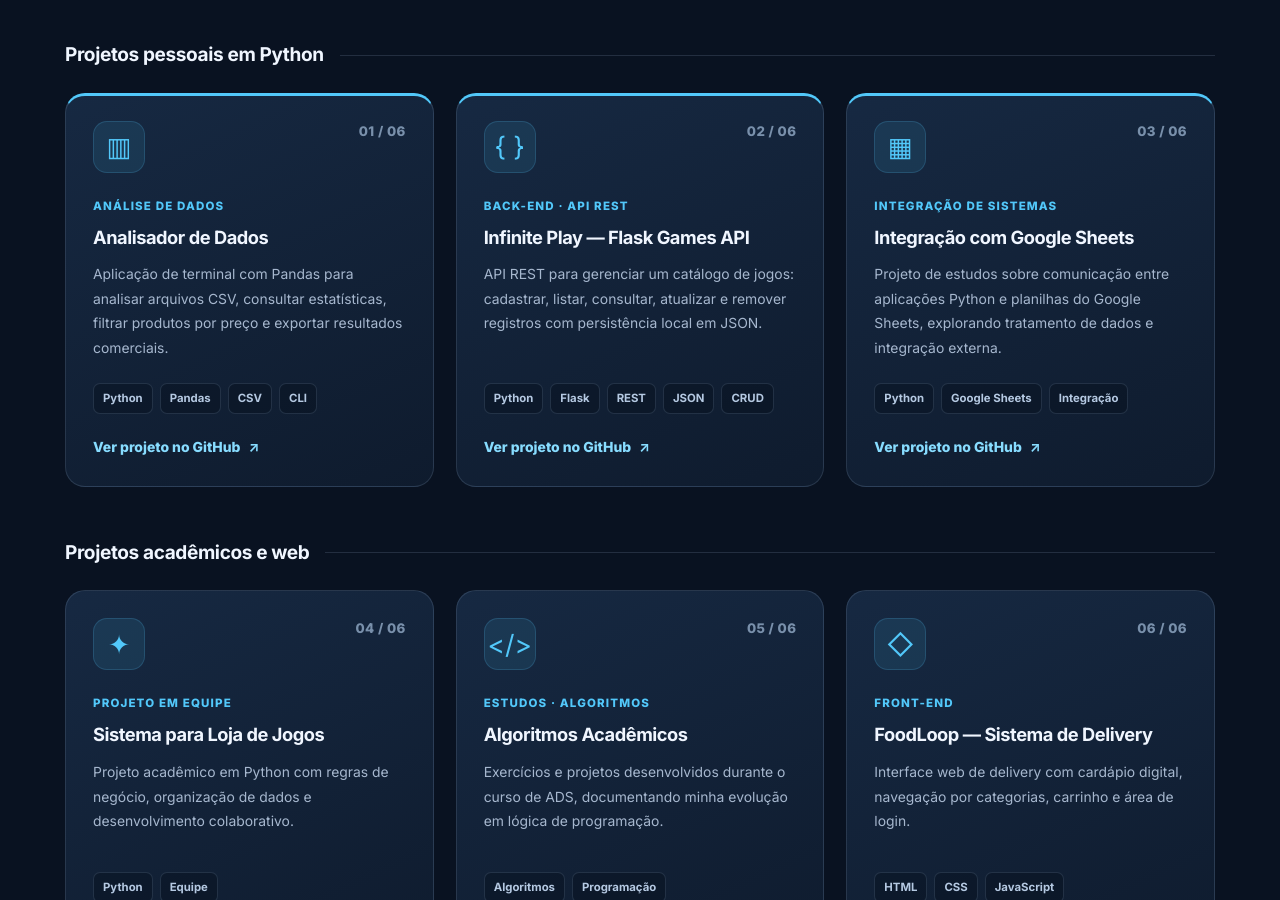
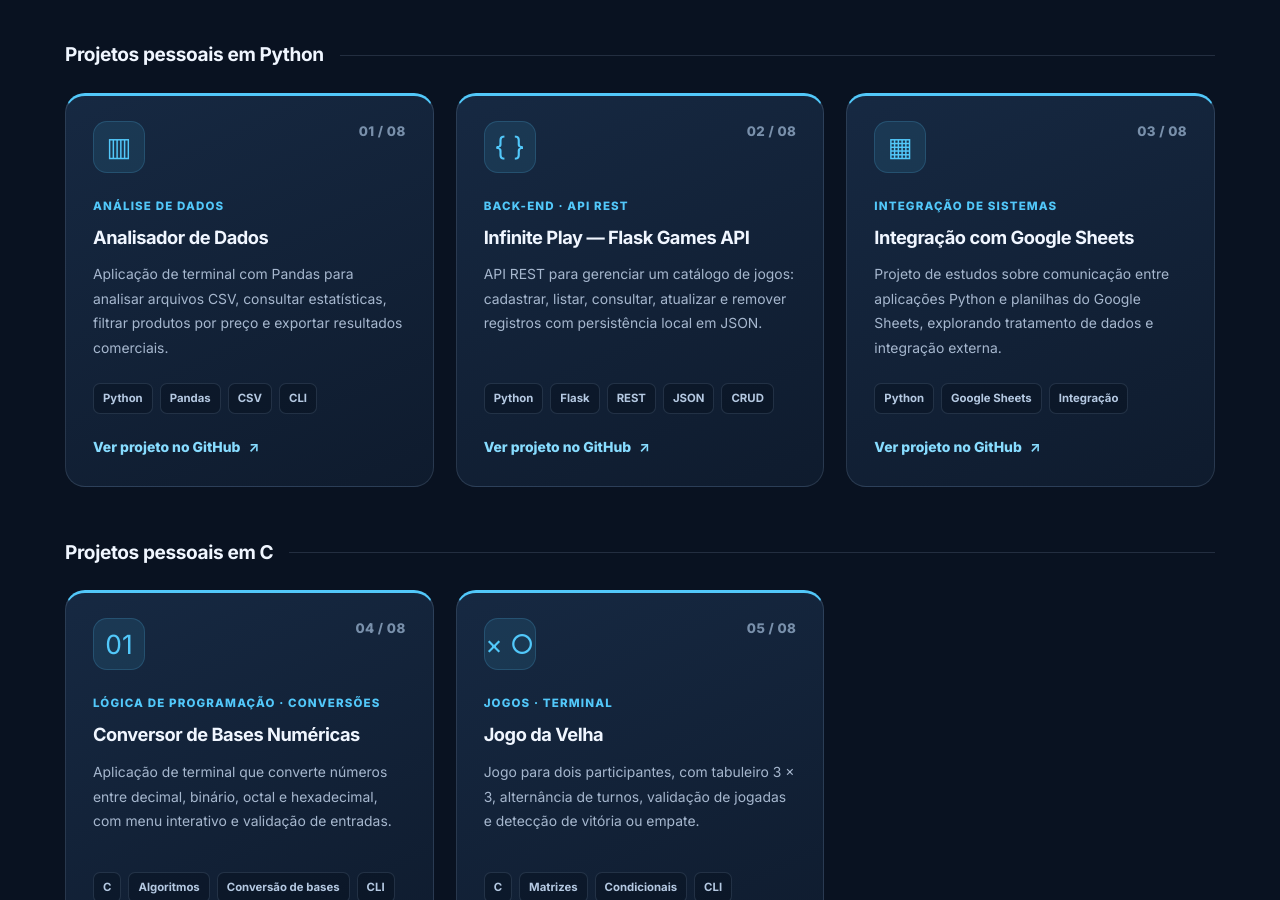
Before and after one commit to Rafael-Santos-Tech/rafael-portfolio, a plain HTML site: page index.html in a window 1280 px wide. Shown: the part 1900-2800 px from the top of the page. Drawn offline with Linux system fonts and the light colour scheme.

Commit message:
adiciona projetos em C ao portfolio

```diff
--- a/index.html
+++ b/index.html
@@ -4,16 +4,15 @@
   <meta charset="UTF-8">
   <meta name="viewport" content="width=device-width, initial-scale=1">
   <meta name="theme-color" content="#091221">
-  <meta name="description" content="Portfólio de Rafael Santos, estudante de ADS. Projetos em Python, Flask, Pandas, APIs REST, integração de sistemas e desenvolvimento web.">
+  <meta name="description" content="Portfólio de Rafael Santos, estudante de ADS. Projetos em Python, C, Flask, Pandas, APIs REST e desenvolvimento web.">
   <meta property="og:title" content="Rafael Santos | Desenvolvedor em formação">
-  <meta property="og:description" content="Conheça meus projetos de desenvolvimento de software, análise de dados e APIs REST.">
+  <meta property="og:description" content="Conheça meus projetos em Python, linguagem C, análise de dados, APIs REST e desenvolvimento web.">
   <meta property="og:type" content="website">
   <title>Rafael Santos | Portfólio de Desenvolvimento</title>
   <link rel="preconnect" href="https://fonts.googleapis.com">
   <link rel="preconnect" href="https://fonts.gstatic.com" crossorigin>
   <link href="https://fonts.googleapis.com/css2?family=Inter:wght@400;500;600;700;800&display=swap" rel="stylesheet">
-
-  <!-- Os estilos ficam incorporados para evitar problemas de caminho ou cache do style.css. -->
+  <!-- Mantido o CSS incorporado do portfólio original. -->
   <style>
     :root {
       color-scheme: dark;
@@ -30,7 +29,6 @@
       --radius: 20px;
       --shadow: 0 24px 90px rgba(0,0,0,.2);
     }
-
     *, *::before, *::after { box-sizing: border-box; }
     html { scroll-behavior: smooth; scroll-padding-top: 108px; }
     body {
@@ -52,7 +50,6 @@
     .shell { width: min(1150px, calc(100% - 56px)); margin-inline: auto; }
     .skip-link { position: fixed; z-index: 100; left: 16px; top: -65px; background: var(--accent); padding: 12px; color: #061522; border-radius: 8px; }
     .skip-link:focus { top: 16px; }
-
     /* Navegação */
     .site-header {
       position: sticky;
@@ -74,7 +71,6 @@
     .primary-nav a:hover::after { width: 100%; }
     .nav-cta { display: inline-flex; align-items: center; justify-content: center; gap: 8px; border: 1px solid rgba(82,200,250,.45); background: rgba(82,200,250,.09); padding: 10px 17px; border-radius: 10px; color: #addef8; font-weight: 700; font-size: .85rem; white-space: nowrap; transition: background .2s, transform .2s; }
     .nav-cta:hover { background: rgba(82,200,250,.17); transform: translateY(-1px); }
-
     /* Bloco inicial */
     .hero { display: grid; grid-template-columns: minmax(0, 1.18fr) minmax(300px, .82fr); align-items: center; gap: clamp(36px, 6vw, 90px); padding-block: 108px 100px; }
     .eyebrow { display: inline-flex; align-items: center; gap: 10px; margin: 0 0 20px; color: var(--accent); font-size: .75rem; font-weight: 800; letter-spacing: .18em; text-transform: uppercase; }
@@ -112,7 +108,6 @@
     .code-comment { color: #647d99; }
     .available-note { display: flex; align-items: center; gap: 10px; margin-top: 20px; color: var(--muted); font-size: .82rem; }
     .available-note::before { content: ""; width: 8px; height: 8px; border-radius: 50%; background: #66dbb1; box-shadow: 0 0 10px rgba(102,219,177,.7); }
-
     /* Conteúdo */
     main { display: block; }
     .section { padding: 84px 0; border-top: 1px solid var(--stroke); }
@@ -152,7 +147,6 @@
     .site-footer { display: flex; align-items: center; justify-content: space-between; gap: 18px; padding: 28px 0 38px; border-top: 1px solid var(--stroke); color: var(--subtle); font-size: .83rem; }
     .site-footer a { color: #b8d9ef; }
     .site-footer a:hover { color: var(--accent); }
-
     @media (max-width: 1050px) {
       .hero { grid-template-columns: minmax(0, 1.1fr) minmax(280px, .9fr); gap: 38px; }
       .projects-grid { grid-template-columns: repeat(2, minmax(0, 1fr)); }
@@ -208,7 +202,6 @@
 </head>
 <body>
   <a href="#conteudo" class="skip-link">Pular para o conteúdo</a>
-
   <header class="site-header" id="inicio">
     <div class="shell nav-inner">
       <a class="brand" href="#inicio" aria-label="Rafael Santos, início">
@@ -222,22 +215,21 @@
       <a class="nav-cta" href="https://github.com/Rafael-Santos-Tech" target="_blank" rel="noopener noreferrer" aria-label="Abrir perfil do GitHub em uma nova aba">GitHub <span aria-hidden="true">↗</span></a>
     </div>
   </header>
-
   <main id="conteudo">
     <section class="shell hero" aria-labelledby="hero-titulo">
       <div class="hero-copy">
         <p class="eyebrow"><span class="eyebrow-dot" aria-hidden="true"></span>Portfólio de desenvolvimento</p>
         <h1 id="hero-titulo">Rafael <span class="accent">Santos.</span></h1>
         <p class="hero-role">Estudante de Análise e Desenvolvimento de Sistemas</p>
-        <p class="hero-description">Transformo desafios em soluções por meio da tecnologia. Desenvolvo projetos em Python, análise de dados, APIs REST e aplicações web.</p>
+        <p class="hero-description">Transformo desafios em soluções por meio da tecnologia. Desenvolvo projetos em Python, linguagem C, análise de dados, APIs REST e aplicações web.</p>
         <div class="actions">
           <a class="button button-primary" href="#projetos">Explorar projetos <span aria-hidden="true">↗</span></a>
           <a class="button button-secondary" href="https://github.com/Rafael-Santos-Tech" target="_blank" rel="noopener noreferrer">Meu GitHub <span aria-hidden="true">↗</span></a>
         </div>
         <div class="hero-metrics" aria-label="Resumo do portfólio">
-          <div class="metric"><strong>06</strong><span>Projetos em destaque</span></div>
+          <div class="metric"><strong>08</strong><span>Projetos em destaque</span></div>
           <div class="metric"><strong>03</strong><span>Projetos Python</span></div>
-          <div class="metric"><strong>ADS</strong><span>Formação</span></div>
+          <div class="metric"><strong>02</strong><span>Projetos em C</span></div>
         </div>
       </div>
       <div class="hero-visual" aria-hidden="true">
@@ -247,10 +239,10 @@
 <span class="code-purple">class</span> <span class="code-cyan">RafaelSantos</span>:
     nome = <span class="code-green">"Rafael Santos"</span>
     formacao = <span class="code-green">"ADS"</span>
-
     habilidades = [
         <span class="code-green">"Python"</span>, <span class="code-green">"Flask"</span>,
-        <span class="code-green">"Pandas"</span>, <span class="code-green">"SQL"</span>
+        <span class="code-green">"Pandas"</span>, <span class="code-green">"SQL"</span>,
+        <span class="code-green">"C"</span>
     ]
 
     foco = <span class="code-green">"Criar soluções"</span></pre>
@@ -258,7 +250,6 @@
         <div class="available-note">Projetos publicados no GitHub</div>
       </div>
     </section>
-
     <section id="sobre" class="section" aria-labelledby="sobre-titulo">
       <div class="shell about-layout">
         <div>
@@ -273,7 +264,6 @@
         </aside>
       </div>
     </section>
-
     <section id="habilidades" class="section" aria-labelledby="habilidades-titulo">
       <div class="shell">
         <p class="eyebrow">Ferramentas e conhecimentos</p>
@@ -284,7 +274,6 @@
         </div>
       </div>
     </section>
-
     <section id="projetos" class="section" aria-labelledby="projetos-titulo">
       <div class="shell">
         <div class="section-heading">
@@ -292,29 +281,26 @@
           <h2 id="projetos-titulo">Meus projetos</h2>
           <p class="section-lead">Projetos pessoais e acadêmicos que mostram meu aprendizado na prática. Cada cartão leva ao respectivo código-fonte no GitHub.</p>
         </div>
-
         <div class="group-heading"><h3>Projetos pessoais em Python</h3></div>
         <div class="projects-grid">
           <article class="project-card featured">
-            <div class="card-top"><span class="card-icon" aria-hidden="true">▥</span><span class="card-index">01 / 06</span></div>
+            <div class="card-top"><span class="card-icon" aria-hidden="true">▥</span><span class="card-index">01 / 08</span></div>
             <p class="project-category">Análise de dados</p>
             <h4>Analisador de Dados</h4>
             <p class="description">Aplicação de terminal com Pandas para analisar arquivos CSV, consultar estatísticas, filtrar produtos por preço e exportar resultados comerciais.</p>
             <div class="project-tags"><span>Python</span><span>Pandas</span><span>CSV</span><span>CLI</span></div>
             <a class="project-link" href="https://github.com/Rafael-Santos-Tech/Python-mini-projetos/tree/main/analisador_de-dados" target="_blank" rel="noopener noreferrer" aria-label="Ver código do Analisador de Dados no GitHub">Ver projeto no GitHub <span aria-hidden="true">↗</span></a>
           </article>
-
           <article class="project-card featured">
-            <div class="card-top"><span class="card-icon" aria-hidden="true">{ }</span><span class="card-index">02 / 06</span></div>
+            <div class="card-top"><span class="card-icon" aria-hidden="true">{ }</span><span class="card-index">02 / 08</span></div>
             <p class="project-category">Back-end · API REST</p>
             <h4>Infinite Play — Flask Games API</h4>
             <p class="description">API REST para gerenciar um catálogo de jogos: cadastrar, listar, consultar, atualizar e remover registros com persistência local em JSON.</p>
             <div class="project-tags"><span>Python</span><span>Flask</span><span>REST</span><span>JSON</span><span>CRUD</span></div>
             <a class="project-link" href="https://github.com/Rafael-Santos-Tech/Python-mini-projetos/tree/main/Flask_Games_API" target="_blank" rel="noopener noreferrer" aria-label="Ver código da Infinite Play API no GitHub">Ver projeto no GitHub <span aria-hidden="true">↗</span></a>
           </article>
-
           <article class="project-card featured">
-            <div class="card-top"><span class="card-icon" aria-hidden="true">▦</span><span class="card-index">03 / 06</span></div>
+            <div class="card-top"><span class="card-icon" aria-hidden="true">▦</span><span class="card-index">03 / 08</span></div>
             <p class="project-category">Integração de sistemas</p>
             <h4>Integração com Google Sheets</h4>
             <p class="description">Projeto de estudos sobre comunicação entre aplicações Python e planilhas do Google Sheets, explorando tratamento de dados e integração externa.</p>
@@ -322,29 +308,46 @@
             <a class="project-link" href="https://github.com/Rafael-Santos-Tech/Python-mini-projetos/tree/main/integracao_google_sheets" target="_blank" rel="noopener noreferrer" aria-label="Ver código da integração com Google Sheets no GitHub">Ver projeto no GitHub <span aria-hidden="true">↗</span></a>
           </article>
         </div>
-
+        <!-- NOVA SEÇÃO: Projetos pessoais em linguagem C -->
+        <div class="group-heading"><h3>Projetos pessoais em C</h3></div>
+        <div class="projects-grid">
+          <article class="project-card featured">
+            <div class="card-top"><span class="card-icon" aria-hidden="true">01</span><span class="card-index">04 / 08</span></div>
+            <p class="project-category">Lógica de programação · Conversões</p>
+            <h4>Conversor de Bases Numéricas</h4>
+            <p class="description">Aplicação de terminal que converte números entre decimal, binário, octal e hexadecimal, com menu interativo e validação de entradas.</p>
+            <div class="project-tags"><span>C</span><span>Algoritmos</span><span>Conversão de bases</span><span>CLI</span></div>
+            <a class="project-link" href="https://github.com/Rafael-Santos-Tech/mini-projetos-linguagem-C/tree/master/convesor-de-bases" target="_blank" rel="noopener noreferrer" aria-label="Ver código do Conversor de Bases Numéricas no GitHub">Ver projeto no GitHub <span aria-hidden="true">↗</span></a>
+          </article>
+          <article class="project-card featured">
+            <div class="card-top"><span class="card-icon" aria-hidden="true">× ○</span><span class="card-index">05 / 08</span></div>
+            <p class="project-category">Jogos · Terminal</p>
+            <h4>Jogo da Velha</h4>
+            <p class="description">Jogo para dois participantes, com tabuleiro 3 × 3, alternância de turnos, validação de jogadas e detecção de vitória ou empate.</p>
+            <div class="project-tags"><span>C</span><span>Matrizes</span><span>Condicionais</span><span>CLI</span></div>
+            <a class="project-link" href="https://github.com/Rafael-Santos-Tech/mini-projetos-linguagem-C/tree/master/jogo-da-velha" target="_blank" rel="noopener noreferrer" aria-label="Ver código do Jogo da Velha no GitHub">Ver projeto no GitHub <span aria-hidden="true">↗</span></a>
+          </article>
+        </div>
         <div class="group-heading"><h3>Projetos acadêmicos e web</h3></div>
         <div class="projects-grid">
           <article class="project-card">
-            <div class="card-top"><span class="card-icon" aria-hidden="true">✦</span><span class="card-index">04 / 06</span></div>
+            <div class="card-top"><span class="card-icon" aria-hidden="true">✦</span><span class="card-index">06 / 08</span></div>
             <p class="project-category">Projeto em equipe</p>
             <h4>Sistema para Loja de Jogos</h4>
             <p class="description">Projeto acadêmico em Python com regras de negócio, organização de dados e desenvolvimento colaborativo.</p>
             <div class="project-tags"><span>Python</span><span>Equipe</span></div>
             <a class="project-link" href="https://github.com/Gabi1301/Desenvolvimento-de-Solu-o-Python-" target="_blank" rel="noopener noreferrer" aria-label="Ver repositório do Sistema para Loja de Jogos">Ver projeto no GitHub <span aria-hidden="true">↗</span></a>
           </article>
-
           <article class="project-card">
-            <div class="card-top"><span class="card-icon" aria-hidden="true">&lt;/&gt;</span><span class="card-index">05 / 06</span></div>
+            <div class="card-top"><span class="card-icon" aria-hidden="true">&lt;/&gt;</span><span class="card-index">07 / 08</span></div>
             <p class="project-category">Estudos · Algoritmos</p>
             <h4>Algoritmos Acadêmicos</h4>
             <p class="description">Exercícios e projetos desenvolvidos durante o curso de ADS, documentando minha evolução em lógica de programação.</p>
             <div class="project-tags"><span>Algoritmos</span><span>Programação</span></div>
             <a class="project-link" href="https://github.com/Rafael-Santos-Tech/Faculdade" target="_blank" rel="noopener noreferrer" aria-label="Ver repositório de Algoritmos Acadêmicos">Ver projeto no GitHub <span aria-hidden="true">↗</span></a>
           </article>
-
           <article class="project-card">
-            <div class="card-top"><span class="card-icon" aria-hidden="true">◇</span><span class="card-index">06 / 06</span></div>
+            <div class="card-top"><span class="card-icon" aria-hidden="true">◇</span><span class="card-index">08 / 08</span></div>
             <p class="project-category">Front-end</p>
             <h4>FoodLoop — Sistema de Delivery</h4>
             <p class="description">Interface web de delivery com cardápio digital, navegação por categorias, carrinho e área de login.</p>
@@ -354,7 +357,6 @@
         </div>
       </div>
     </section>
-
     <section class="section" id="contato" aria-labelledby="contato-titulo">
       <div class="shell">
         <div class="contact-card">
@@ -372,7 +374,6 @@
       </div>
     </section>
   </main>
-
   <footer class="shell site-footer">
     <span>© 2026 Rafael Santos. Desenvolvido com HTML e CSS.</span>
     <a href="#inicio">Voltar ao topo ↑</a>
```
